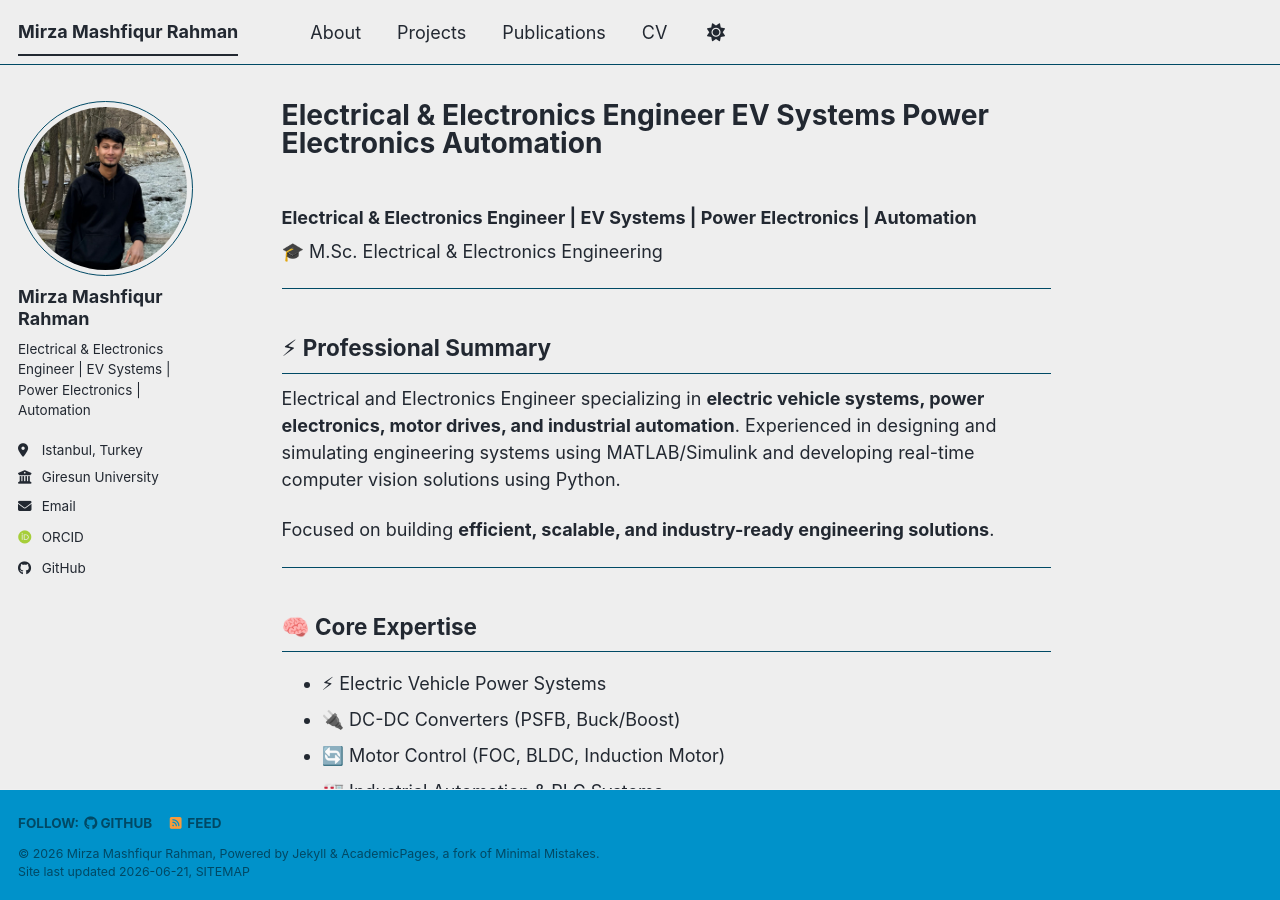
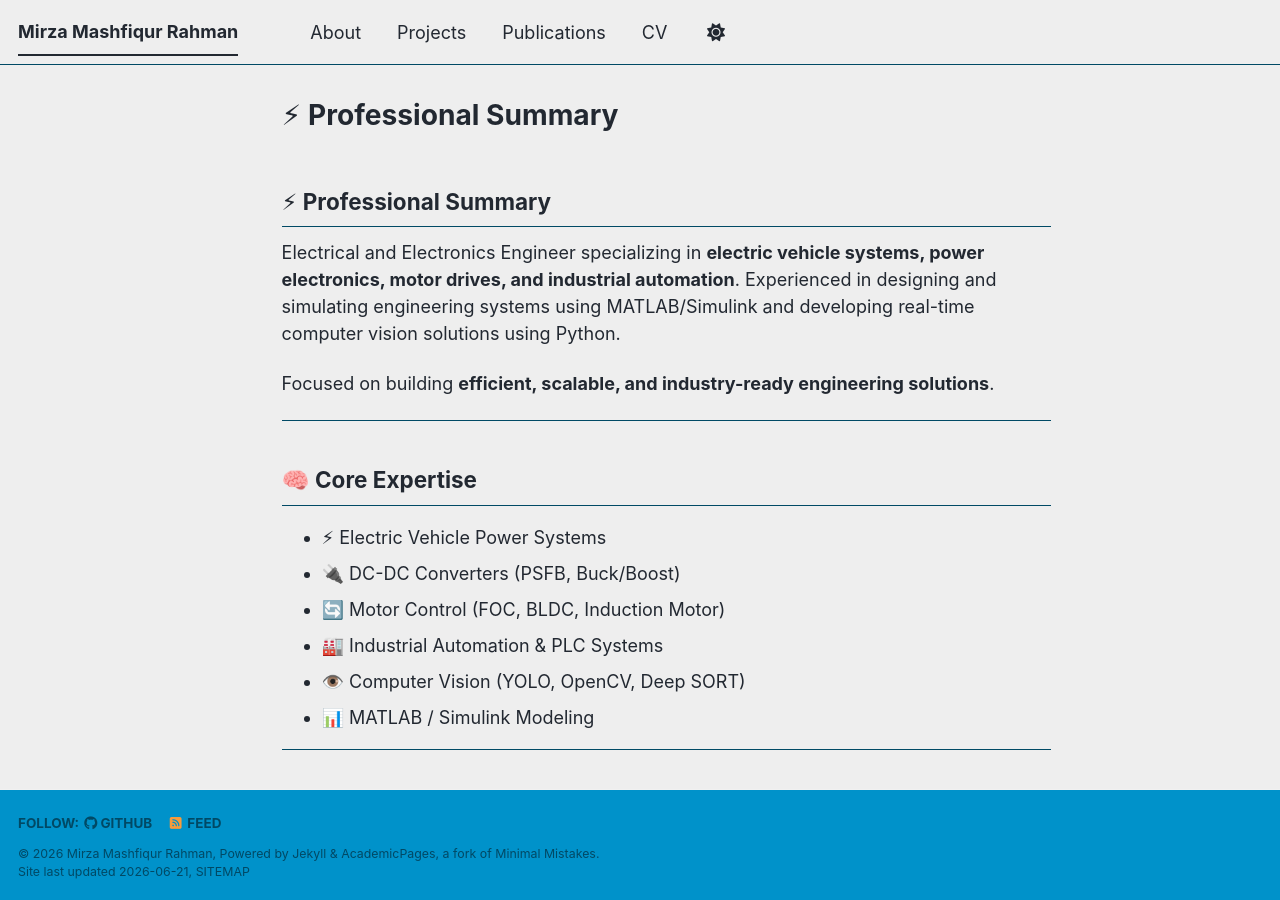
Before and after one commit to mashfique19/mashfique19.github.io, a Jekyll site: the page built from _pages/about.md, in a window 1280 px wide and 900 px high. Built offline with Jekyll 4.4.1, drawn with Linux system fonts in a browser that asks for light colours; some web fonts are replaced; a script bundle is joined from its source files by our own code; library files that are not in the unit come from our copies; our own code applies the rules of GitHub Pages for plain Markdown files.

Commit message:
Update about.md

```diff
--- a/_pages/about.md
+++ b/_pages/about.md
@@ -1,15 +1,9 @@
 ---
 permalink: /
-author_profile: true
+author_profile: false
 redirect_from:
   - /about/
   - /about.html
----
-
-### Electrical & Electronics Engineer | EV Systems | Power Electronics | Automation
-
-🎓 M.Sc. Electrical & Electronics Engineering
-
 ---
 
 ## ⚡ Professional Summary
```
